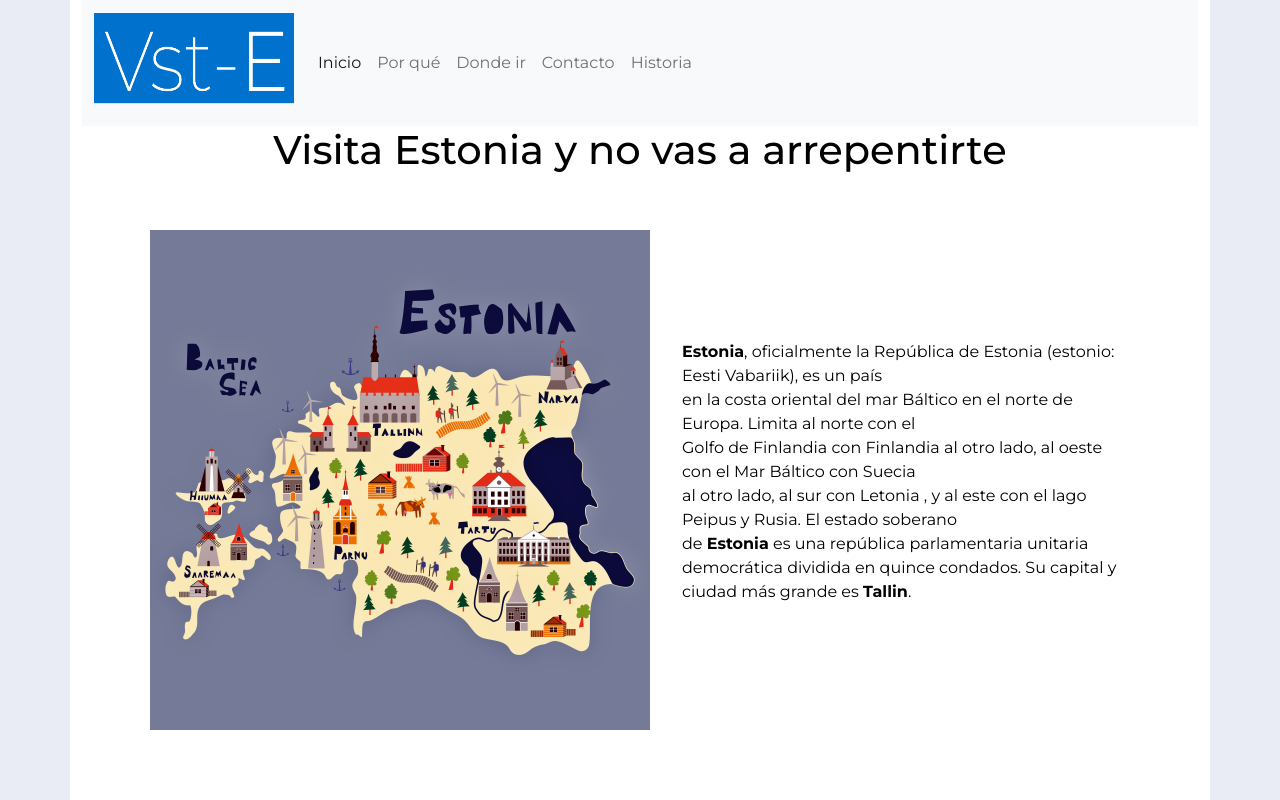
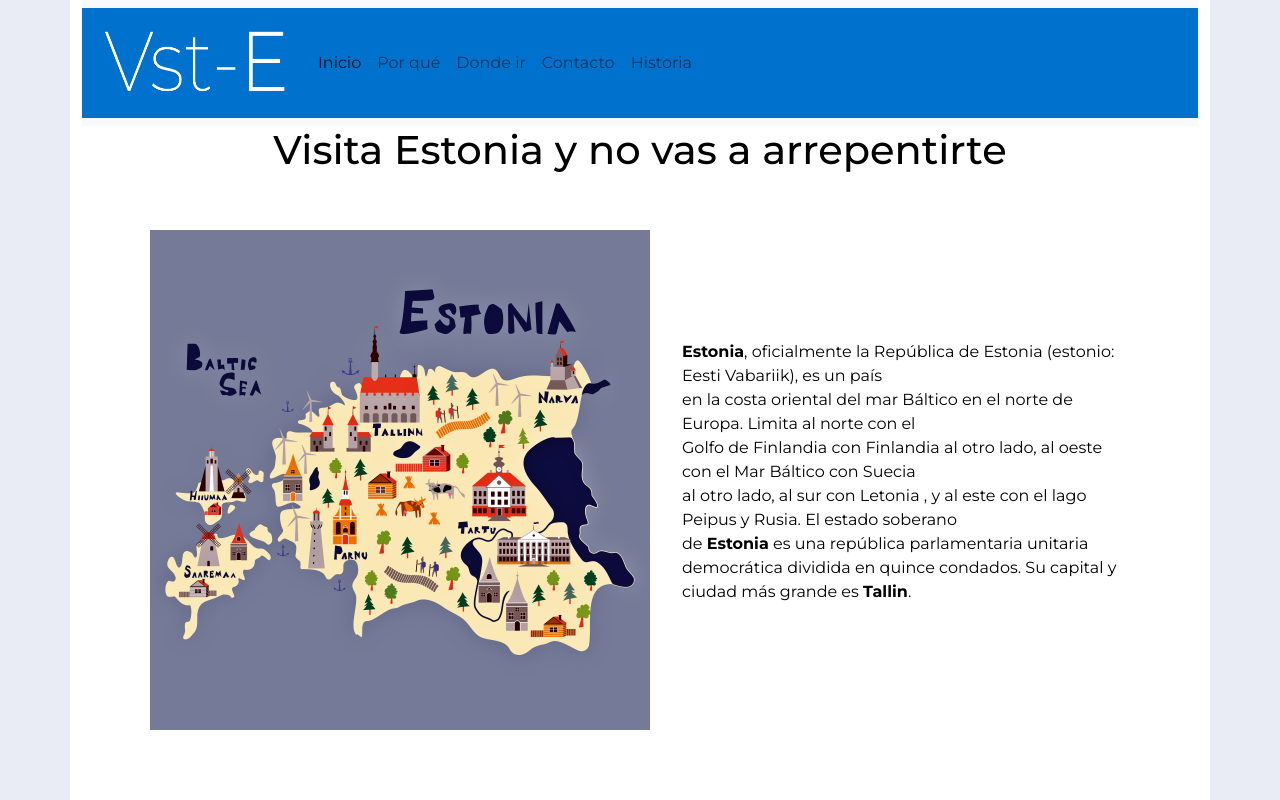
Before and after one commit to Luis-Mila/Web-Estonia, a plain HTML site: page index.html in a window 1280 px wide. Shown: the top 800 px of the page. Drawn offline with nearby package versions, Linux system fonts and the light colour scheme.

Commit message:
arreglando estilos

```diff
--- a/index.html
+++ b/index.html
@@ -19,7 +19,7 @@
 
 
               <nav class="navbar navbar-expand-lg navbar-light bg-light">
-                <div class="container-fluid">
+                <div class="container-fluid" style="background-color: #0072CE;">
                   <a class="navbar-brand" href="./index.html">
                       <img src="./imagenes/visitarestonia2.png" alt="" width="200" height="100">
                   </a>
```
